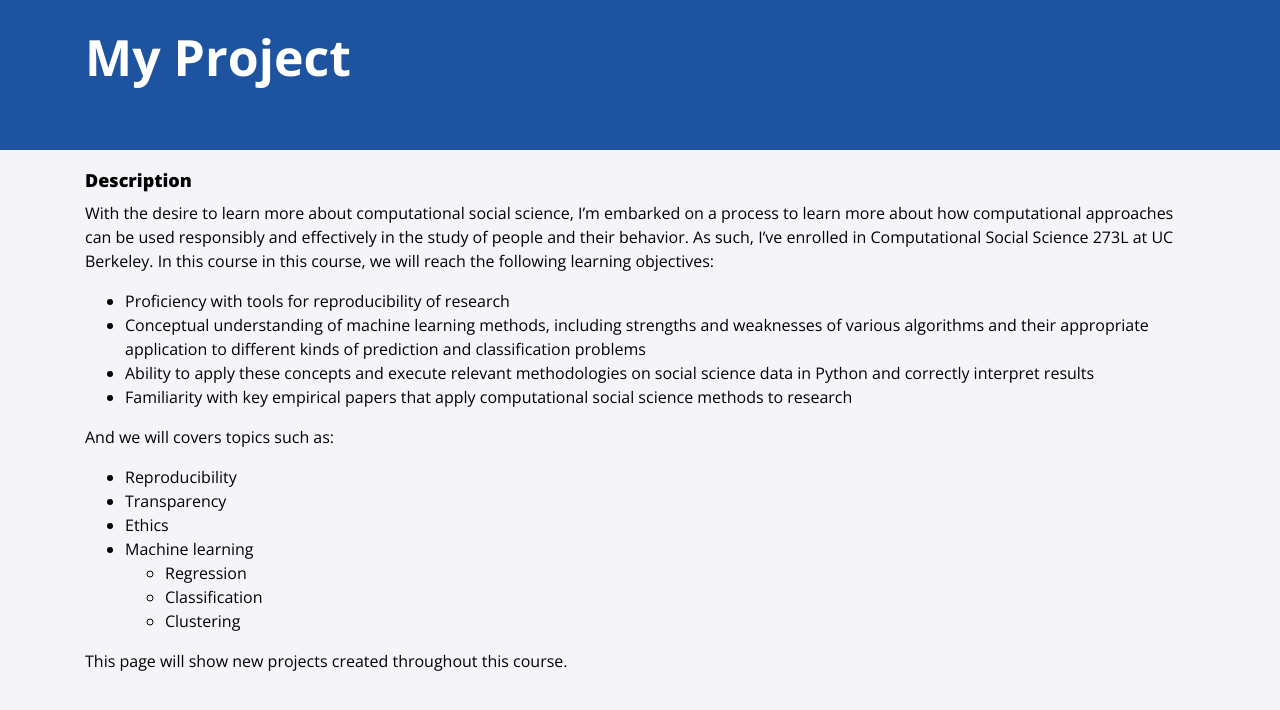
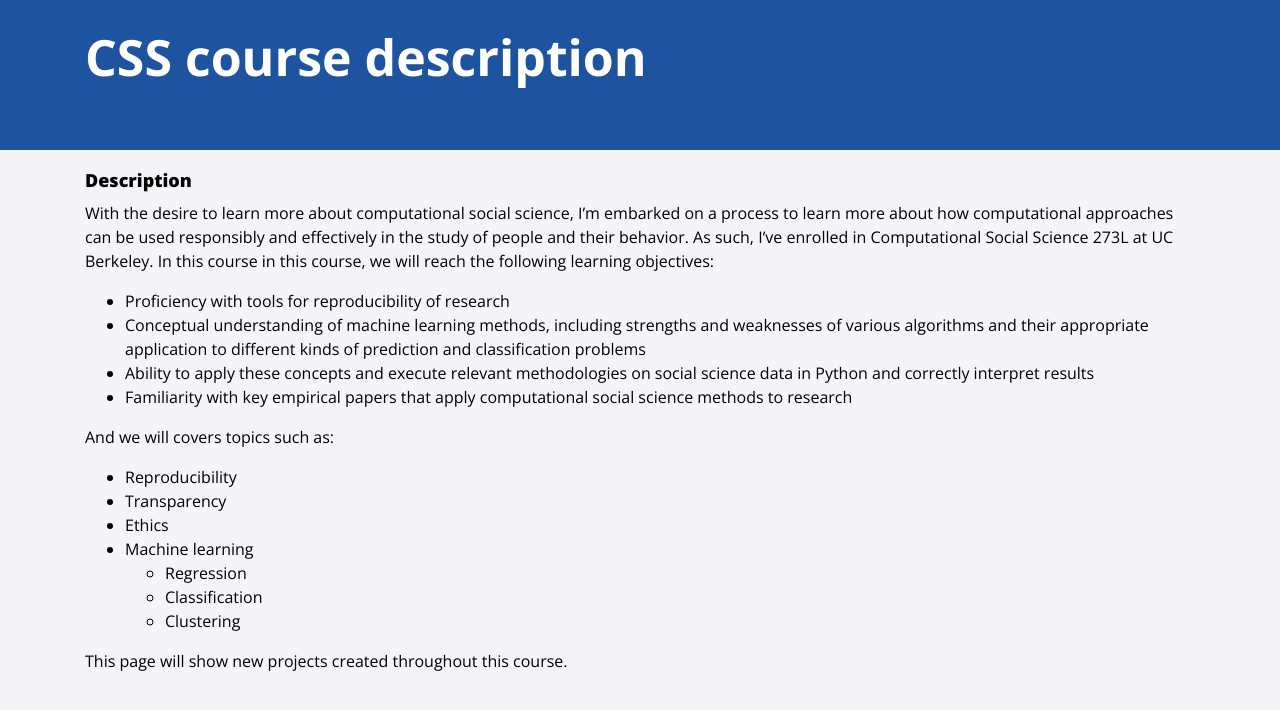
Before and after one commit to ergutierrez/ergutierrez.github.io, a Jekyll site: the page built from projects/css.md, in a window 1280 px wide. Shown: the top 710 px of the page. Built offline with Jekyll 4.4.1, drawn with Linux system fonts in a browser that asks for light colours; nearby versions of some CDN libraries.

Commit message:
Edited page title to 'CSS course description'

```diff
--- a/projects/css.md
+++ b/projects/css.md
@@ -1,5 +1,5 @@
 ---
-title: My Project
+title: CSS course description
 layout: page
 ---
 
```
